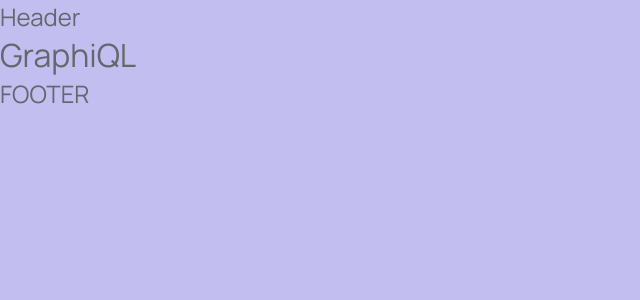
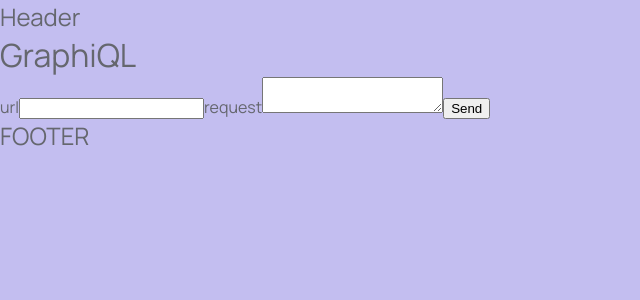
Before and after one commit to lustrochka/Graphiql-app, a Next.js app: page /graphiql in a window 1280 px wide. Shown: the top 300 px of the page, without its empty margins (0-640 px from the left). Built offline with nearby package versions, Linux system fonts and the light colour scheme.

Commit message:
feat: add url input and body input

```diff
--- a/package.json
+++ b/package.json
@@ -30,6 +30,7 @@
     "@typescript-eslint/eslint-plugin": "^7.13.1",
     "@typescript-eslint/parser": "^7.13.1",
     "@vitejs/plugin-react": "^4.3.1",
+    "axios": "^1.7.5",
     "cross-fetch": "^4.0.0",
     "eslint": "^8.57.0",
     "eslint-config-next": "^14.2.5",
--- a/src/components/GraphiQLClient/GraphiQLClient.tsx
+++ b/src/components/GraphiQLClient/GraphiQLClient.tsx
@@ -1,3 +1,41 @@
-const GraphQLClient: React.FC = () => <div>GraphQLClient</div>;
+import axios from "axios";
+import { useState } from "react";
+
+const GraphQLClient: React.FC = () => {
+  const [url, setUrl] = useState("");
+  const [body, setBody] = useState("");
+  return (
+    <div>
+      <label htmlFor="url">url</label>
+      <input
+        type="text"
+        id="url"
+        value={url}
+        onChange={(e) => setUrl(e.target.value)}
+      ></input>
+      <label htmlFor="body">request</label>
+      <textarea
+        id="body"
+        value={body}
+        onChange={(e) => setBody(e.target.value)}
+      ></textarea>
+      <button onClick={() => fetchData(url, body)}>Send</button>
+    </div>
+  );
+};
+
+const fetchData = async (url, query) => {
+  const response = await axios.post(
+    url,
+    {
+      query,
+    },
+    {
+      headers: {
+        "Content-Type": "application/json",
+      },
+    },
+  );
+};
 
 export default GraphQLClient;
--- a/src/pages/graphiql.tsx
+++ b/src/pages/graphiql.tsx
@@ -1,7 +1,10 @@
+import GraphQLClient from "../components/GraphiQLClient/GraphiQLClient";
+
 const GraphiQLPage: React.FC = () => {
   return (
     <main>
       <h1>GraphiQL</h1>
+      <GraphQLClient></GraphQLClient>
     </main>
   );
 };
```
Also changed, not shown: 1 other file (tests, documents, lock files or other folders).
